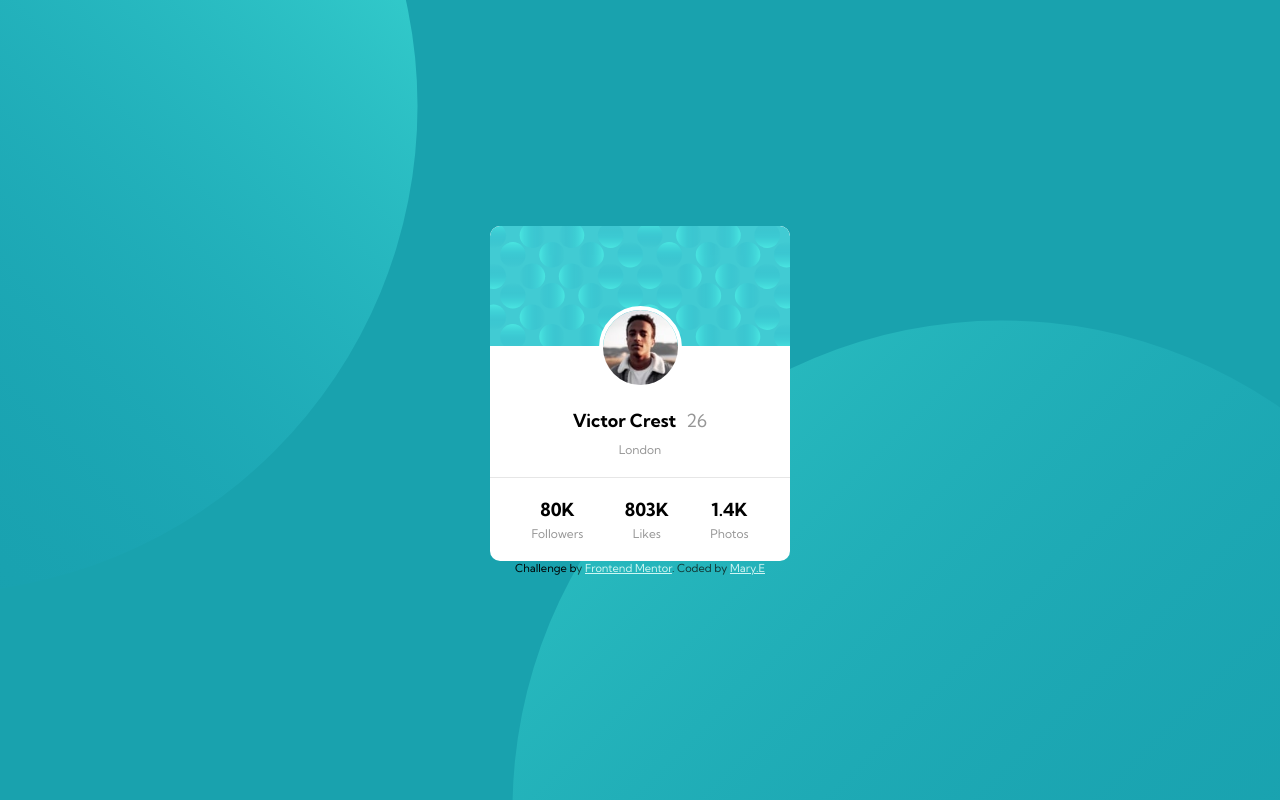
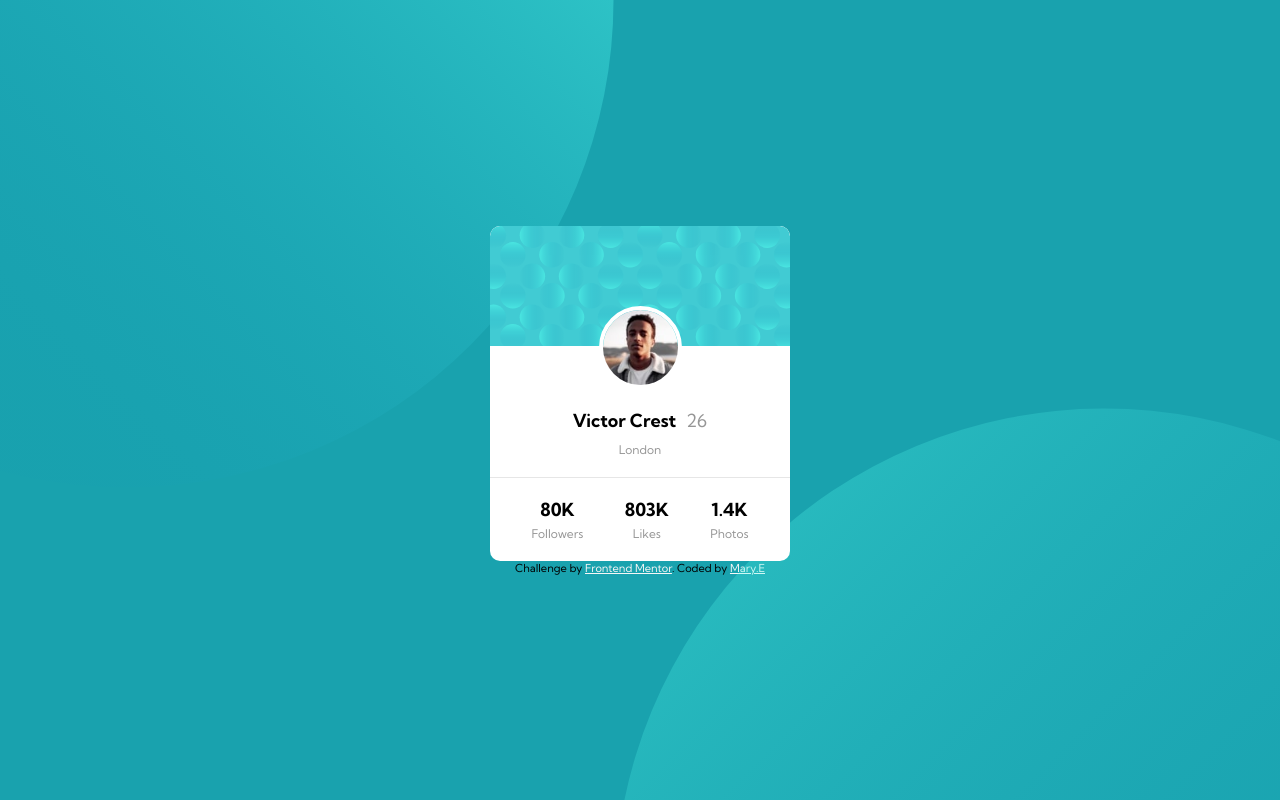
Before and after one commit to MaryEhb/FrontEndMentor-profileCardComponent, a plain HTML site: page index.html in a window 1280 px wide. Drawn offline with nearby package versions, Linux system fonts and the light colour scheme; files that its build step writes are made by us from their sources.

Commit message:
Update style.sass

```diff
--- a/css/sass/style.sass
+++ b/css/sass/style.sass
@@ -89,12 +89,12 @@ body
 
 
 .top-circle
-    top: -30vw
-    left: -70vh
+    right: 52%
+    bottom: 39%
 
 .bottom-circle
-    top: 40%
-    left: 40%
+    top: 51%
+    left: 48%
 
 
 .attribution
```
